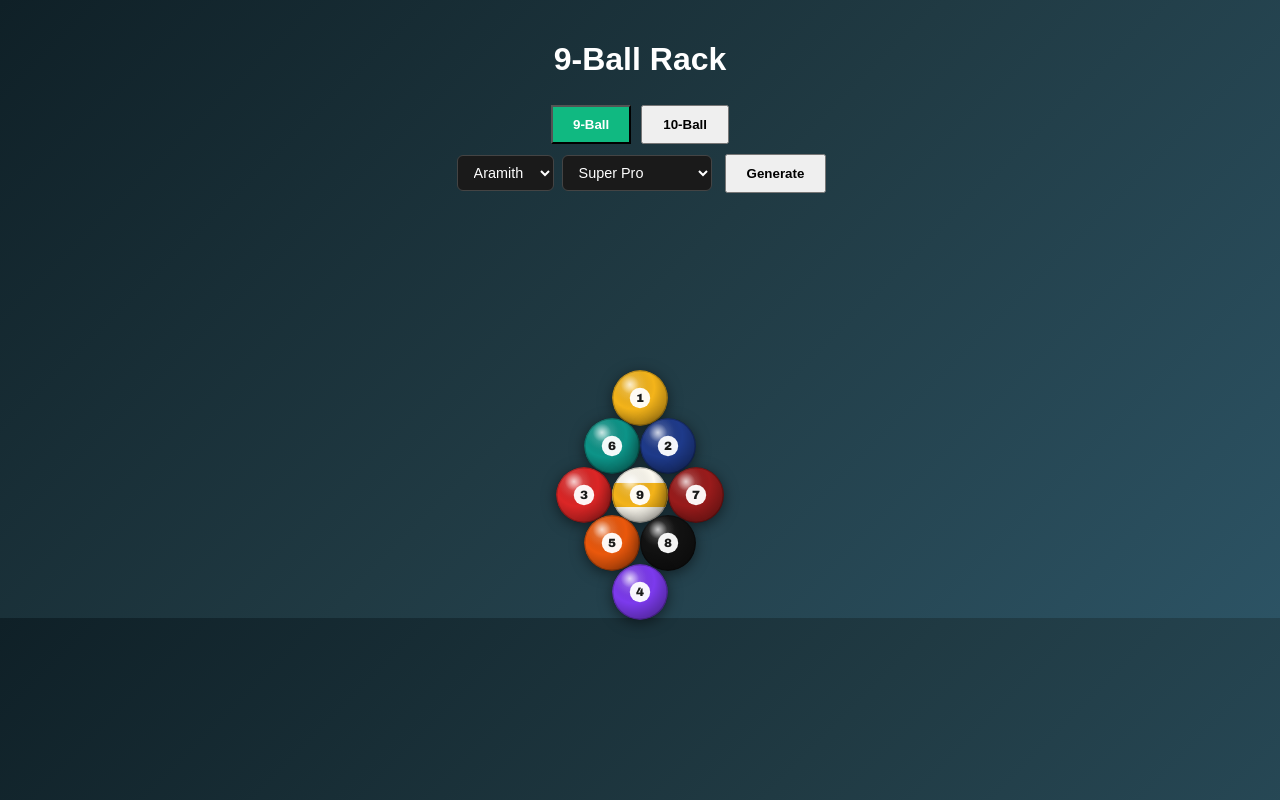
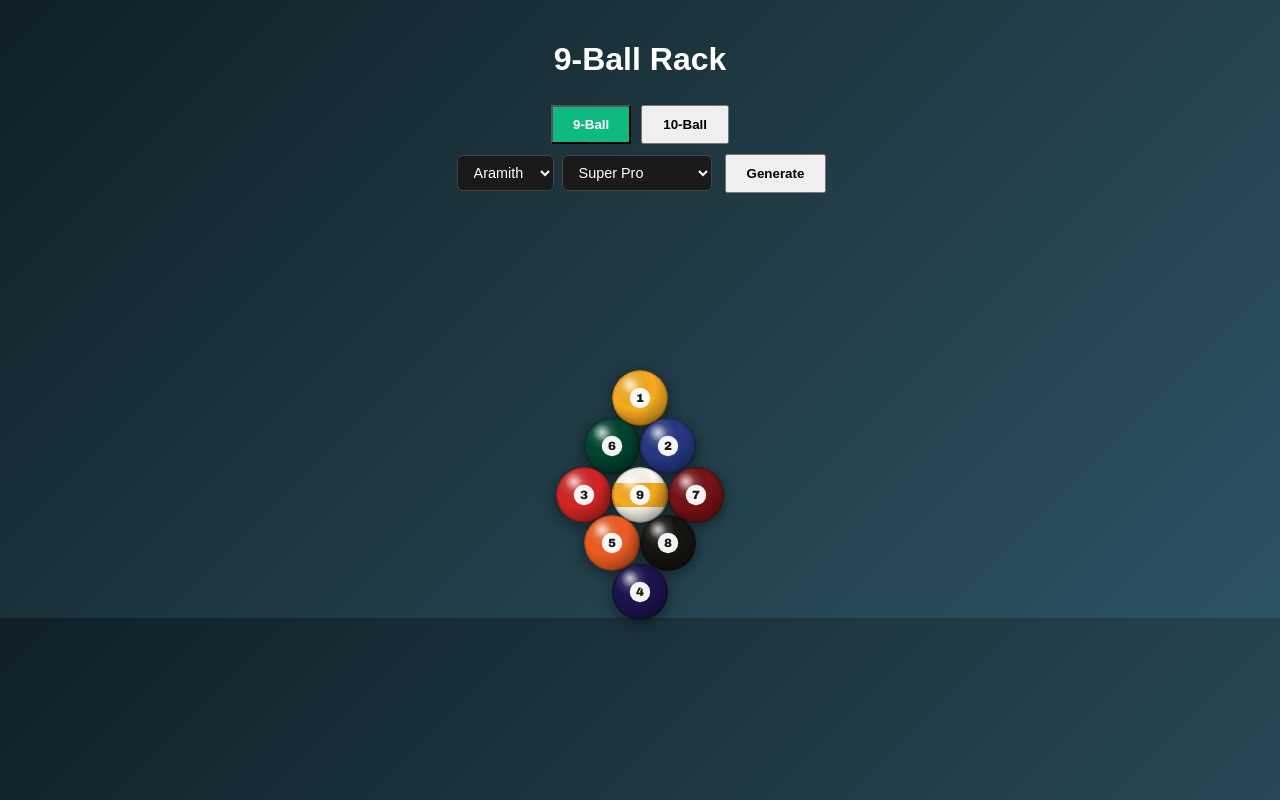
Before and after one commit to chapman-henry/rotation-rack, a React (Vite) app: page / in a window 1280 px wide. Built offline with nearby package versions, Linux system fonts and the light colour scheme.

Commit message:
Updated colors for Super Aramith and added Aramith Tournament Pro Cup

```diff
--- a/src/data/ballSets.js
+++ b/src/data/ballSets.js
@@ -84,16 +84,38 @@ export const ballSets = {
     fontFamily: "Arial Black",
     stripeWidth: 0.43,
     balls: makeBalls({
-      1: "#F4B41A",
-      2: "#1E3A8A",
-      3: "#DC2626",
-      4: "#7C3AED",
-      5: "#EA580C",
-      6: "#0D9488",
-      7: "#991B1B",
-      8: "#111111",
-      9: "#F4B41A",
-      10: "#1E3A8A",
+      1: "#f8ab1f",
+      2: "#263884",
+      3: "#d22624",
+      4: "#1b134e",
+      5: "#ef5d22",
+      6: "#00442f",
+      7: "#771216",
+      8: "#151410",
+      9: "#f8ab1f",
+      10: "#263884",
+    }),
+  },
+aramith_tournament: {
+    brand: "Aramith",
+    model: "Pro Cup",
+    finish: "gloss",
+    numberRing: "circle",
+    numerRingColor: "#000000",
+    fontStyle: "black",
+    fontFamily: "Arial Black",
+    stripeWidth: 0.43,
+    balls: makeBalls({
+      1: "#f8ab1f",
+      2: "#263884",
+      3: "#d22624",
+      4: "#1b134e",
+      5: "#ef5d22",
+      6: "#00442f",
+      7: "#771216",
+      8: "#151410",
+      9: "#f8ab1f",
+      10: "#263884",
     }),
   },
 
@@ -120,9 +142,9 @@ export const ballSets = {
     }),
   },
 
-  aramith_tournament: {
+  aramith_tournament_TV: {
     brand: "Aramith",
-    model: "Tournament",
+    model: "Pro Cup TV",
     finish: "high-gloss",
     numberRing: "circle",
     numerRingColor: "#000000",
```
